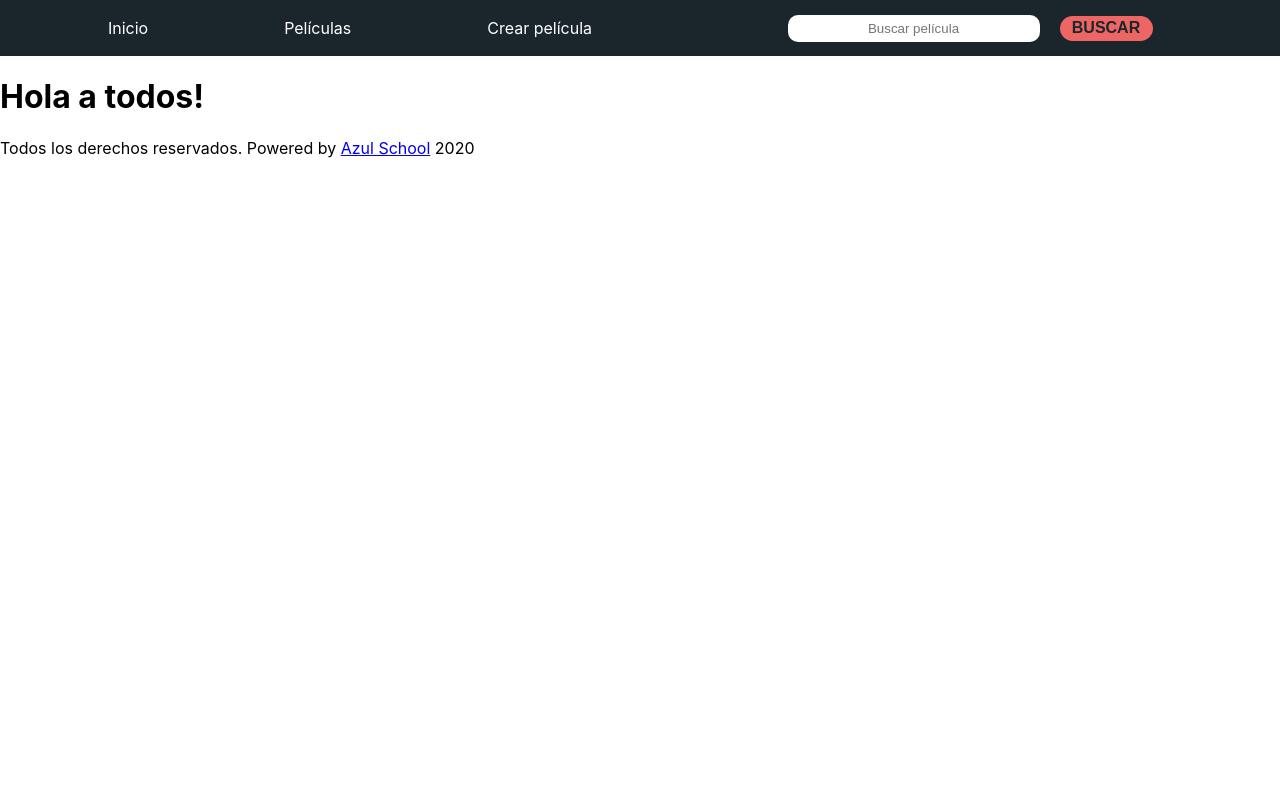
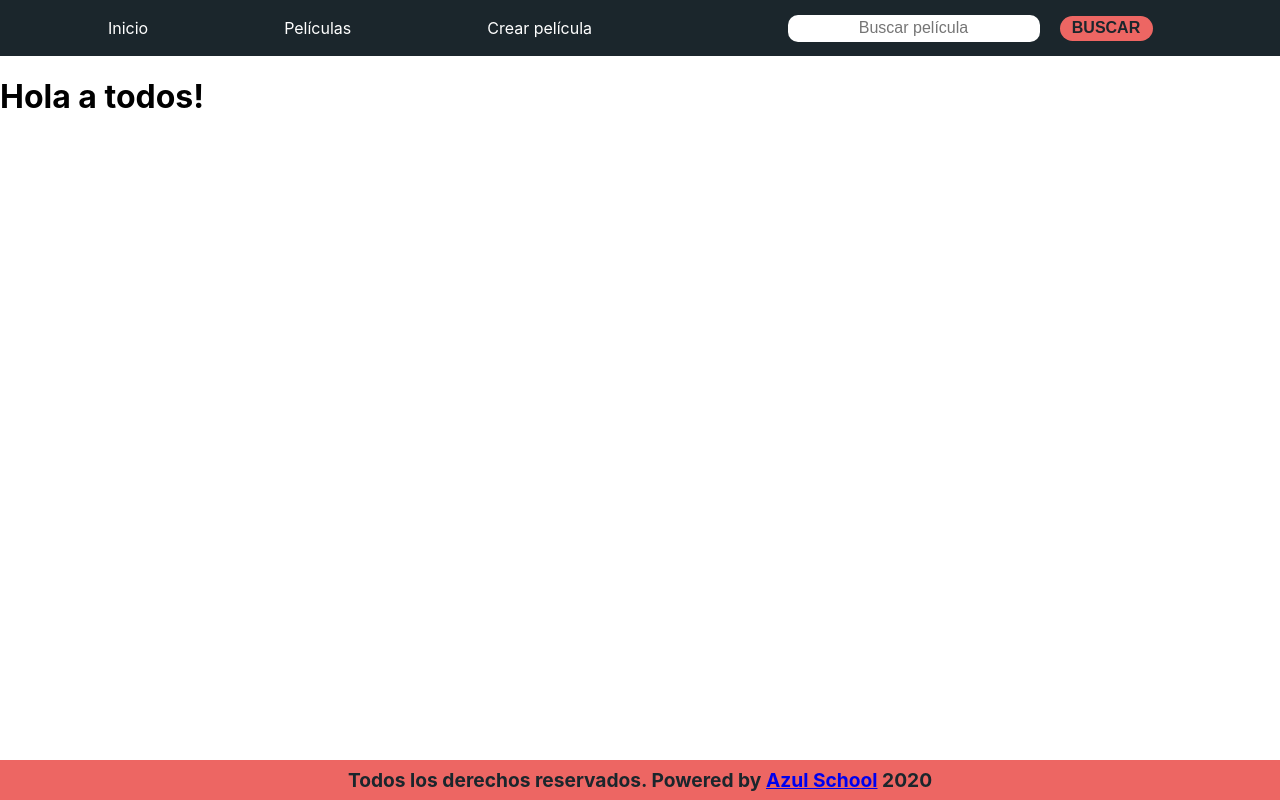
Before and after one commit to MartinMelo97/React-Azul-School-Movies-Frontend, a React (Create React App) app: page / in a window 1280 px wide. Built offline with nearby package versions, Linux system fonts and the light colour scheme.

Commit message:
Styled footer

```diff
--- a/src/components/common/footer/index.jsx
+++ b/src/components/common/footer/index.jsx
@@ -1,4 +1,6 @@
 import React from 'react';
+import './index.scss';
+
 const Footer = () => (
     <>
         <footer className="footer-container">
--- /dev/null
+++ b/src/components/common/footer/index.scss
@@ -0,0 +1,16 @@
+.footer-container {
+    width: 100%;
+    height: 5vh;
+    background-color: #ed6663;
+    display: flex;
+    flex-direction: row;
+    justify-content: center;
+    align-items: center;
+    color: #1b262c;
+    font-size: 1.2em;
+    font-weight: 700;
+    position: absolute;
+    bottom: 0;
+    left: 0;
+    right: 0;
+}
--- a/src/components/common/header/index.scss
+++ b/src/components/common/header/index.scss
@@ -40,6 +40,7 @@
             border: 0;
             height: 25px;
             border-radius: 10px;
+            font-size: 1em;
             text-align: center;
             &::placeholder {
                 text-align: center;
@@ -67,11 +68,6 @@
                 outline: none;
                 transform: scale(1.2);
             }
-            // &:hover, &:active, &:focus {
-            //     transform: scale(1.1);
-            //     padding: 15px;
-            //     outline: none;
-            // }
         }
     }
 }
```
